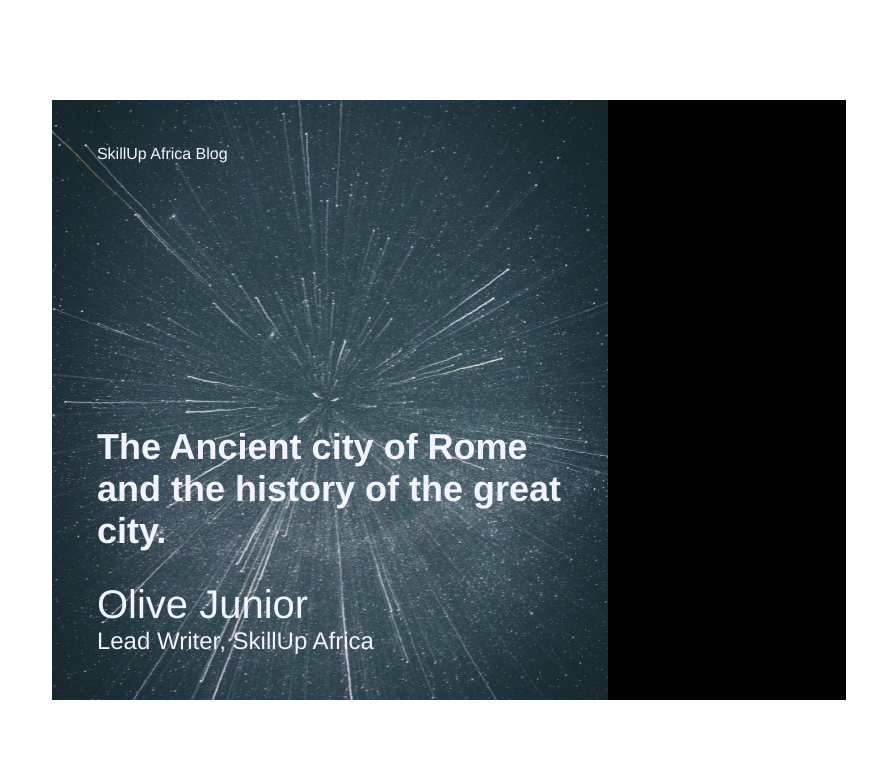
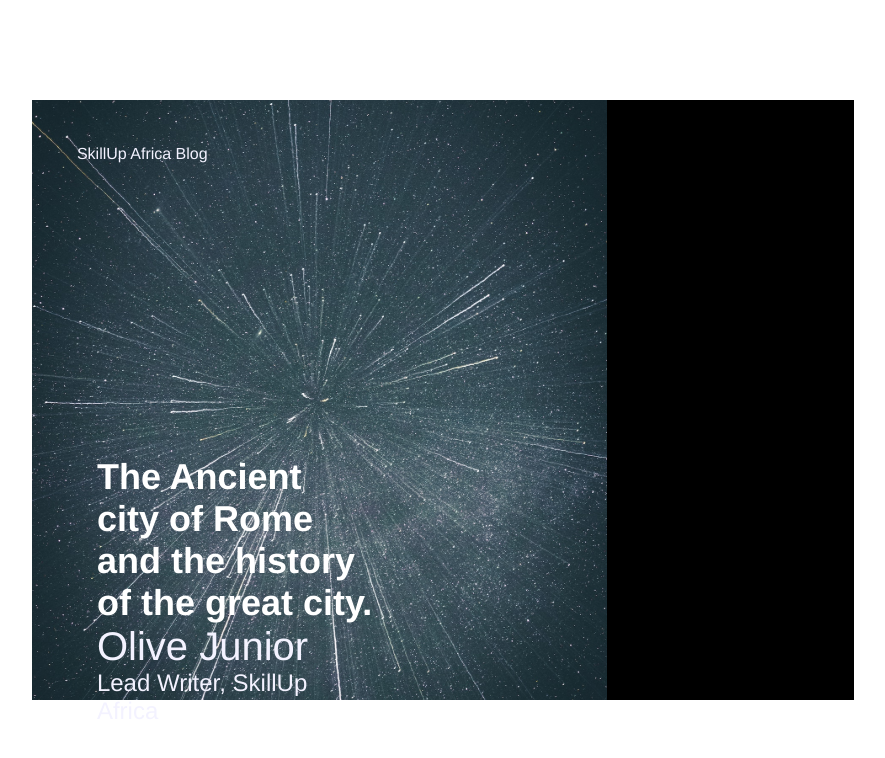
Before and after one commit to Adesina-Abiodun/SkillUp-Blog, a React (Vite) app in the folder SKILLUP-BLOG/: page /register in a window 1280 px wide. Shown: the top 758 px of the page, without its empty margins (21-906 px from the left). Built offline with nearby package versions, Linux system fonts and the light colour scheme.

Commit message:
push by Chris and Josh

```diff
--- a/SKILLUP-BLOG/src/LoginPage/Login.css
+++ b/SKILLUP-BLOG/src/LoginPage/Login.css
@@ -13,7 +13,7 @@
     width: 100vw;
   }
 
-  .register-wrapper {
+  /* .register-wrapper {
     display: flex;
     max-width: 70%;
     justify-content: center;
@@ -40,18 +40,26 @@
   .register-banner a:hover {
     color: black;
     text-decoration: underline;
-  }
+  } */
 
   .banner-text {
     display: flex;
     flex-direction: column;
-    height: 45%;
+    height: 100%;
+    width: 65%;
+    padding: 30px 20px;
     justify-content: space-between;
   }
-
+  .home{
+    text-decoration: none;
+    color: white;
+    margin-bottom: 400px;
+  }
   .banner-text h2 {
+    width: 100%;
     font-weight: 700;
-    font-size: 36px;
+    font-size: 19rem;
+    color: white;
   }
 
   .banner-text h3 {
--- a/SKILLUP-BLOG/src/LoginPage/Login.jsx
+++ b/SKILLUP-BLOG/src/LoginPage/Login.jsx
@@ -1,5 +1,7 @@
 import React from 'react'
 import { useForm } from "react-hook-form"
+import { NavLink } from "react-router-dom"
+import './Login.css'
 
 
 function Login() {
@@ -10,10 +12,10 @@ function Login() {
 
   return (
     <div className='loginpage'>
-      <NavLink to="/">SkillUp Africa Blog</NavLink>
       <div className="banner-text">
-        <h2>The Ancient city of Rome and the history of the great city.</h2>
-        <span>
+        <NavLink className="home" to="/">SkillUp Africa Blog</NavLink>
+        <h2 className="title">The Ancient city of Rome and the history of the great city.</h2>
+        <span id='autor'>
           <h3>Olive Junior</h3>
           <h4>Lead Writer, SkillUp Africa</h4>
         </span>
```
Lines whose indentation alone changed are shown as unchanged.
